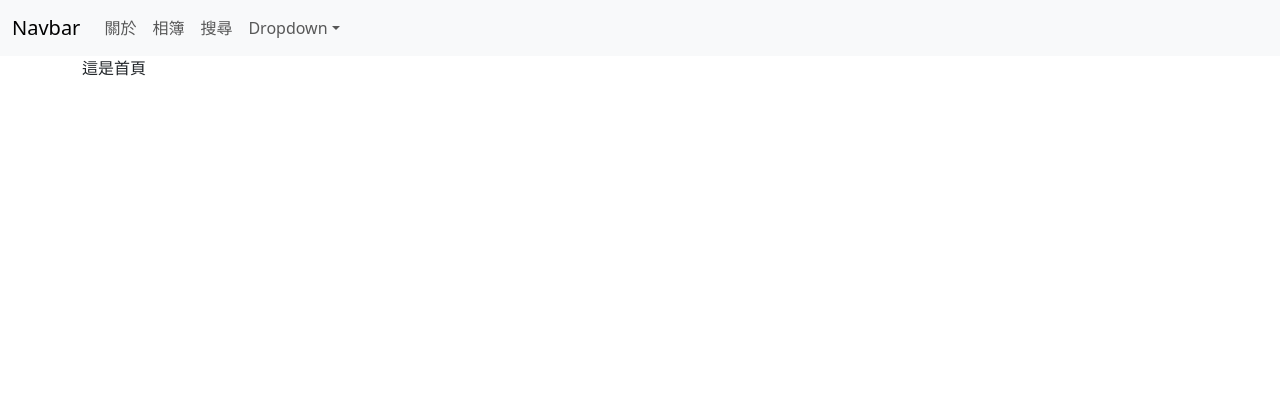
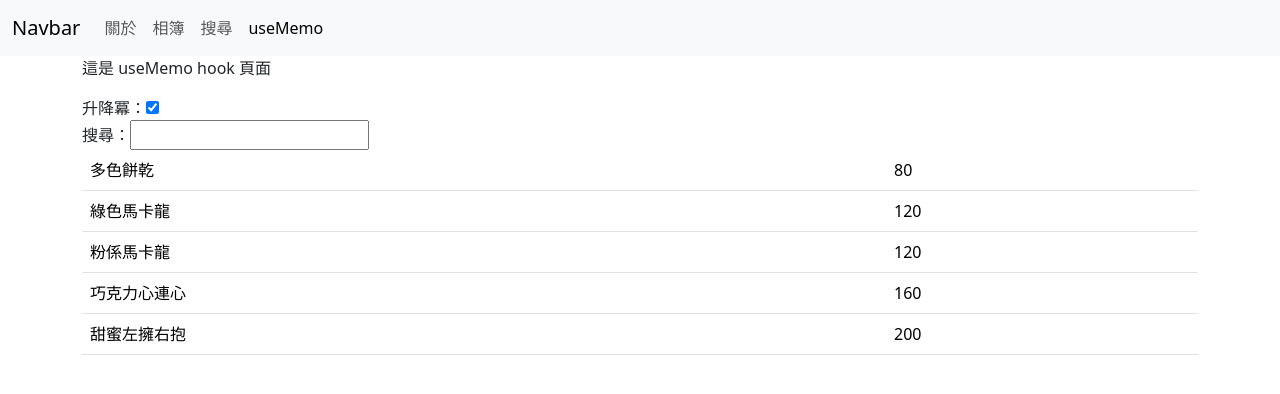
Before and after one commit to jerry83314/restaurant, a React (Vite) app: page /usememo in a window 1280 px wide. Before the commit this address led to /. Shown: the top 394 px of the page. Built offline with nearby package versions, Linux system fonts and the light colour scheme.

Commit message:
增加 useMemo hook sample

```diff
--- a/src/App.jsx
+++ b/src/App.jsx
@@ -4,7 +4,7 @@ import viteLogo from '/vite.svg'
 // import './App.css'
 import Navbar from './assets/components/Navbar'
 import { Route, Routes, Outlet } from 'react-router-dom'
-import { Home, About, AlbumLayout, AlbumIndex, AlbumPhoto, AlbumSearch, NotFound } from './pages'
+import { Home, About, AlbumLayout, AlbumIndex, AlbumPhoto, AlbumSearch, NotFound, UseMemo } from './pages'
 
 function App() {
   return (
@@ -19,6 +19,7 @@ function App() {
             <Route path="search" element={<AlbumSearch/>}></Route>
             <Route path=":id" element={<AlbumPhoto/>}></Route>
           </Route>
+          <Route path="/usememo" element={<UseMemo/>}></Route>
           <Route path="*" element={<NotFound/>}></Route>
         </Routes>
       </div>
--- a/src/assets/components/Navbar.jsx
+++ b/src/assets/components/Navbar.jsx
@@ -24,16 +24,8 @@ export default function Navbar() {
                   <li className="nav-item">
                     <NavLink to="/album/search" className="nav-link">搜尋</NavLink>
                   </li>
-                  <li className="nav-item dropdown">
-                    <a className="nav-link dropdown-toggle" href="#" role="button" data-bs-toggle="dropdown" aria-expanded="false">
-                      Dropdown
-                    </a>
-                    <ul className="dropdown-menu">
-                      <li><a className="dropdown-item" href="#">Action</a></li>
-                      <li><a className="dropdown-item" href="#">Another action</a></li>
-                      <li><hr className="dropdown-divider" /></li>
-                      <li><a className="dropdown-item" href="#">Something else here</a></li>
-                    </ul>
+                  <li className="nav-item">
+                    <NavLink to="/usememo" className="nav-link">useMemo</NavLink>
                   </li>
                 </ul>
               </div>
--- a/src/pages/index.jsx
+++ b/src/pages/index.jsx
@@ -5,6 +5,7 @@ import AlbumLayout from "./AlbumLayout";
 import AlbumPhoto from "./AlbumPhoto";
 import AlbumSearch from "./AlbumSearch";
 import NotFound from "./NotFound";
+import UseMemo from "./reactClass/UseMemo";
 
 export {
   Home,
@@ -13,5 +14,6 @@ export {
   AlbumLayout,
   AlbumPhoto,
   AlbumSearch,
-  NotFound
+  NotFound,
+  UseMemo
 }
--- /dev/null
+++ b/src/pages/reactClass/UseMemo.jsx
@@ -0,0 +1,84 @@
+import { useMemo, useState, useEffect } from "react"
+export default function UseMemo() {
+  const sampleData = [
+    {
+      id: 1,
+      title: '多色餅乾',
+      imageUrl:
+        'https://images.unsplash.com/photo-1576717585968-8ea8166b89b8?ixlib=rb-1.2.1&ixid=MnwxMjA3fDB8MHxwaG90by1wYWdlfHx8fGVufDB8fHx8&auto=format&fit=crop&w=1170&q=80',
+      price: 80,
+    },
+    {
+      id: 2,
+      title: '綠色馬卡龍',
+      imageUrl:
+        'https://images.unsplash.com/photo-1623066463831-3f7f6762734d?ixlib=rb-1.2.1&ixid=MnwxMjA3fDB8MHxwaG90by1wYWdlfHx8fGVufDB8fHx8&auto=format&fit=crop&w=1135&q=80',
+      price: 120,
+    },
+    {
+      id: 3,
+      title: '甜蜜左擁右抱',
+      imageUrl:
+        'https://images.unsplash.com/photo-1558312657-b2dead03d494?ixlib=rb-1.2.1&ixid=MnwxMjA3fDB8MHxwaG90by1wYWdlfHx8fGVufDB8fHx8&auto=format&fit=crop&w=1170&q=80',
+      price: 200,
+    },
+    {
+      id: 4,
+      title: '巧克力心連心',
+      imageUrl:
+        'https://images.unsplash.com/photo-1606913084603-3e7702b01627?ixlib=rb-1.2.1&ixid=MnwxMjA3fDB8MHxwaG90by1wYWdlfHx8fGVufDB8fHx8&auto=format&fit=crop&w=1170&q=80',
+      price: 160,
+    },
+    {
+      id: 5,
+      title: '粉係馬卡龍',
+      imageUrl:
+        'https://images.unsplash.com/photo-1612201142855-7873bc1661b4?ixlib=rb-1.2.1&ixid=MnwxMjA3fDB8MHxwaG90by1wYWdlfHx8fGVufDB8fHx8&auto=format&fit=crop&w=1170&q=80',
+      price: 120,
+    },
+  ];
+
+  const [products, setProducts] = useState(sampleData);
+  const [ascending, setAscending] = useState(true);
+  const [search, setSearch] = useState('');
+
+  const filterProducts = useMemo(() => {
+    // // 搜尋功能
+    // const filter = [...products].filter((product) => product.title.match(search));
+
+    // // 排序功能
+    // return filter.sort((a, b) => {
+    //   return ascending ? a.price - b.price : b.price - a.price
+    // });
+
+    // 更精簡的寫法
+    return [...products]
+      .filter((product) => product.title.match(search))
+      .sort((a, b) => ascending ? a.price - b.price : b.price - a.price);
+  }, [search, ascending]);
+
+  return (
+    <>
+      <p>這是 useMemo hook 頁面 </p>
+      升降冪：<input type="checkbox" checked={ascending} onChange={(e) => {
+        setAscending(e.target.checked)
+      }}/>
+      <br/>
+      搜尋：<input type="text" value={search} onChange={(e) => {
+        setSearch(e.target.value)
+      }} />
+      <table className="table">
+        <tbody>
+          {filterProducts.map((product) => {
+            return (
+                <tr key={product.id}>
+                  <td>{product.title}</td>
+                  <td>{product.price}</td>
+                </tr>
+            )
+          })}
+        </tbody>
+      </table>
+    </>
+  )
+}
```
